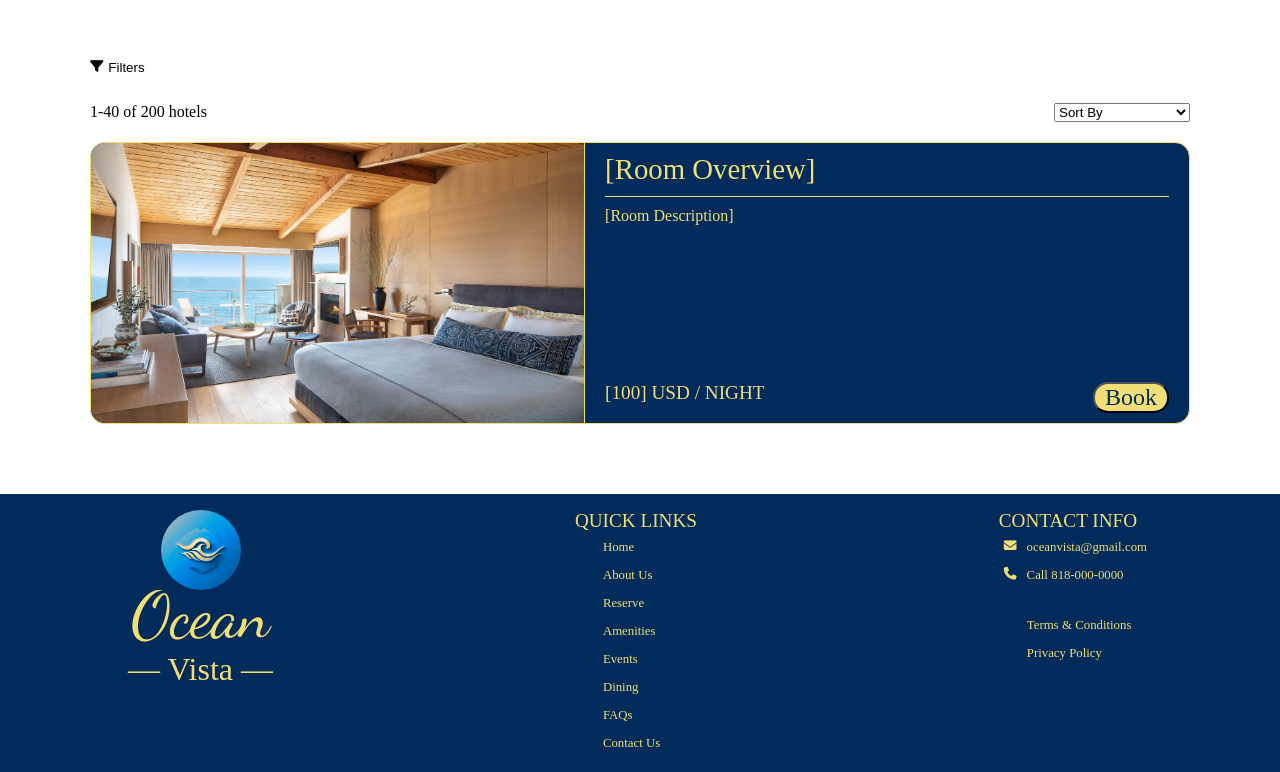
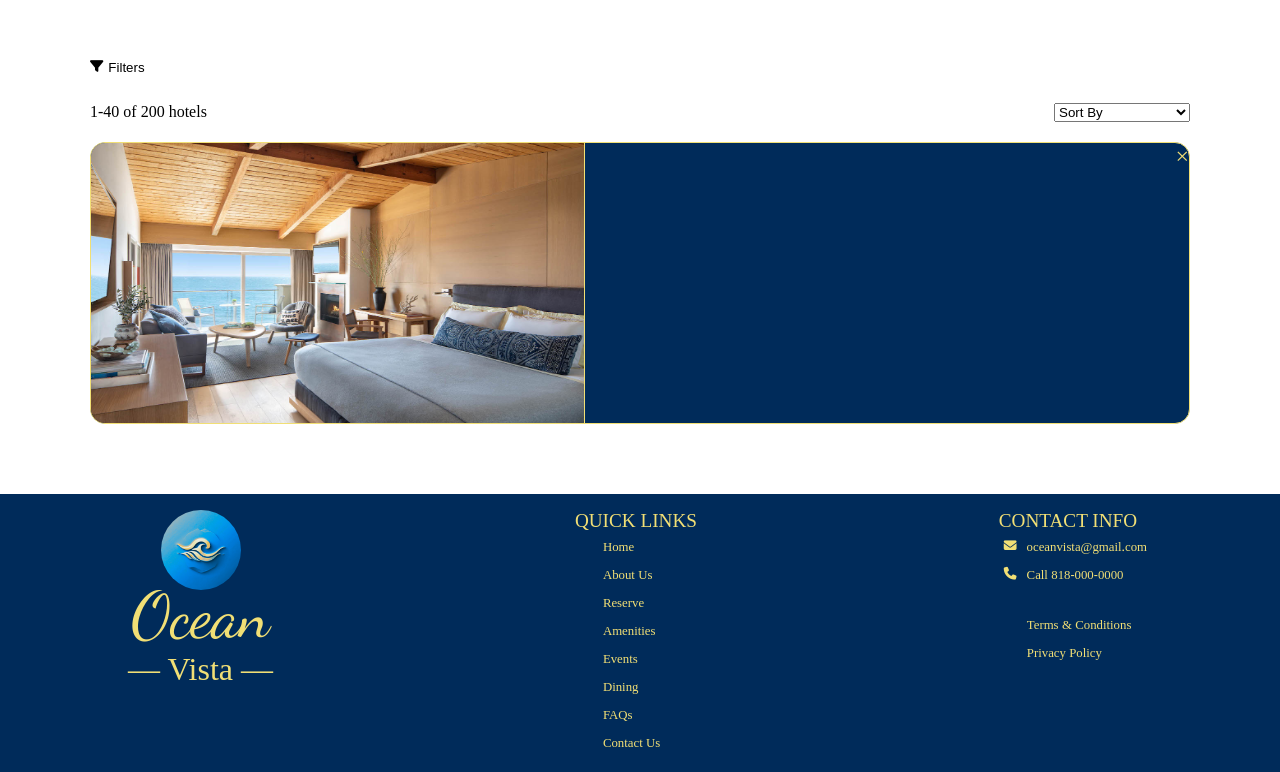
Before and after one commit to AvniIsrani1/flask-hotel, a Flask app: page /search in a window 1280 px wide. Shown: the part 100-872 px from the top of the page. Run offline with Flask 3, Linux system fonts and the light colour scheme; some libraries are stand-ins or nearby versions; some web fonts are replaced.

Commit message:
Model Viewer
embedded 3d room model + model viewer element

```diff
--- a/HOTEL/templates/search.html
+++ b/HOTEL/templates/search.html
@@ -64,18 +64,27 @@
             </select>
         </div>
         <div class = "item">
-            <img src="../static/images/inside.jpeg">
-            <div class="description">
-                <div class="details">
-                    <p class="title pbot">[Room Overview]</p>
-                    <p class="subtitle ptop">[Room Description]</p>
-                </div>
-                <div class="pricing">
-                    <p>[100] USD / NIGHT</p>
-                    <button class="sub">Book</button>
-                </div>
+            <script src="https://unpkg.com/focus-visible@5.0.2/dist/focus-visible.js" defer></script>
+            <script type="module" src="https://unpkg.com/@google/model-viewer/dist/model-viewer.min.js"></script>
+            <img src="../static/images/inside.jpeg" id="thumbnail" onclick="openModal()">
+            <div id="modelModal" class="modal">
+                <span class="close" onclick="closeModal()">&times;</span>
+                <model-viewer src="/static/assets/highly_detailed_opti_0225234237_texture.glb"
+                    shadow-intensity="1"
+                    camera-controls
+                    auto-rotate
+                    ar>
+                </model-viewer>
             </div>
-        </div>
+
+            <script>
+                function openModal() {
+                    document.getElementById("modelModal").style.display = "flex";
+                }
+                function closeModal() {
+                    document.getElementById("modelModal").style.display = "none";
+                }
+            </script>
 
     </div>
 </div>
```
Also changed, not shown: 3 other files.
